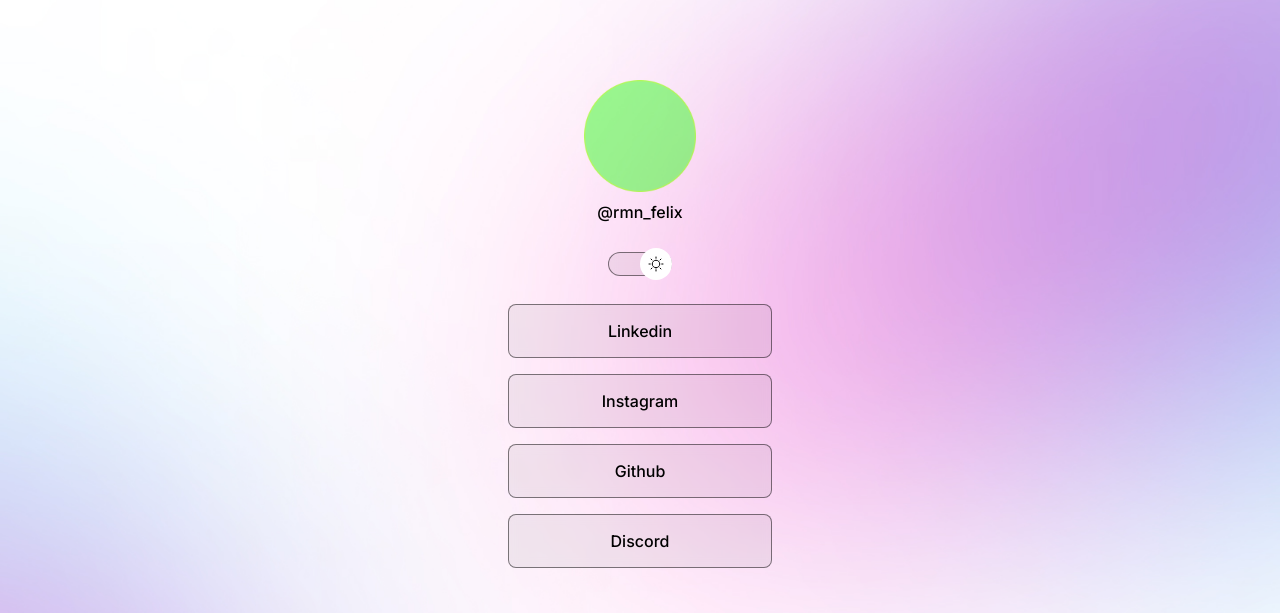
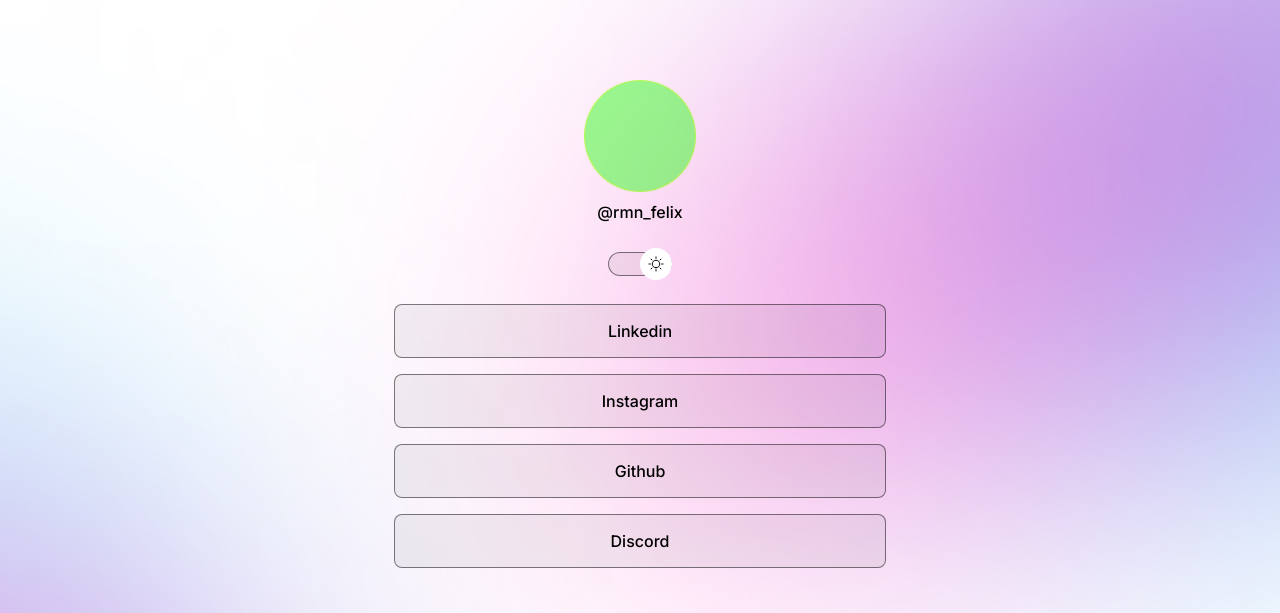
Before and after one commit to RamonFelix/devlinks, a plain HTML site: page index.html in a window 1280 px wide. Shown: the top 613 px of the page. Drawn offline with nearby package versions, Linux system fonts and the light colour scheme.

Commit message:
ajuste container

```diff
--- a/style.css
+++ b/style.css
@@ -44,8 +44,14 @@
 }
 
 #container{
+  /* Medidas iniciais par largura, após finalizar é necessário realizar o ajuste final para que o projeto acompanhe as medidas dos dispositivos que serão utilizados
   width: 360px;
   height: 712px;
+  */
+  /* Ajustes para medidas acompanhem o tamanho dos dispositivos*/
+  width: 100%;
+  max-width: 588px;
+  min-width: 320px;
    /* centralizando div
   margin-right: auto;
   margin-left: auto;
```
